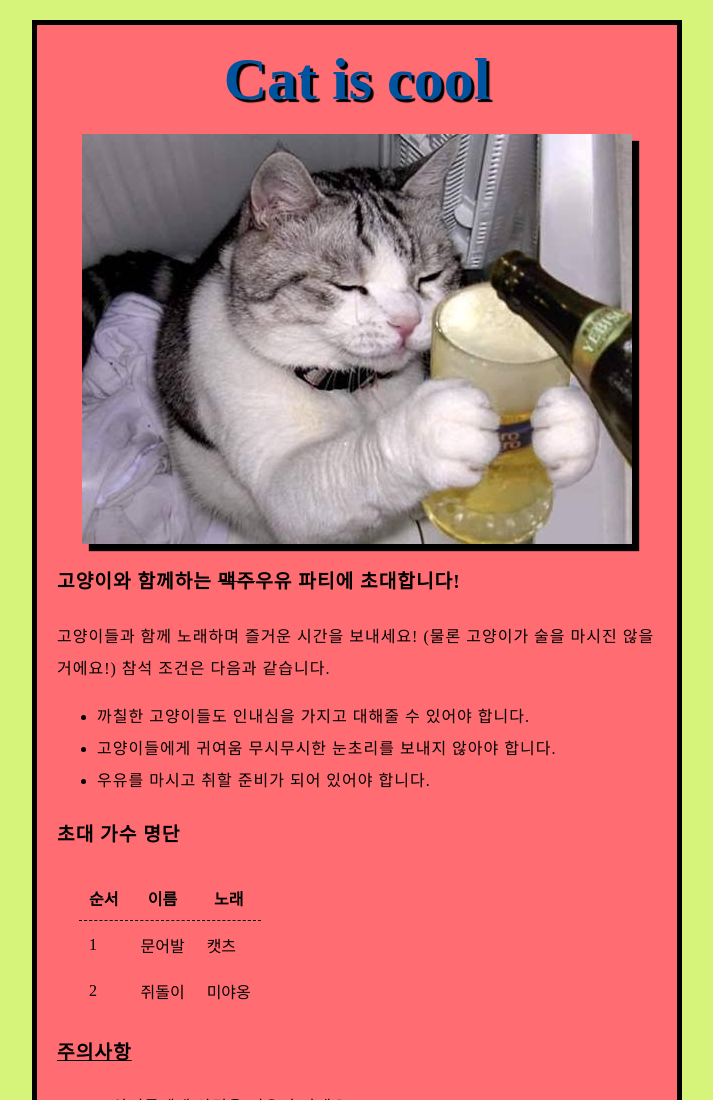
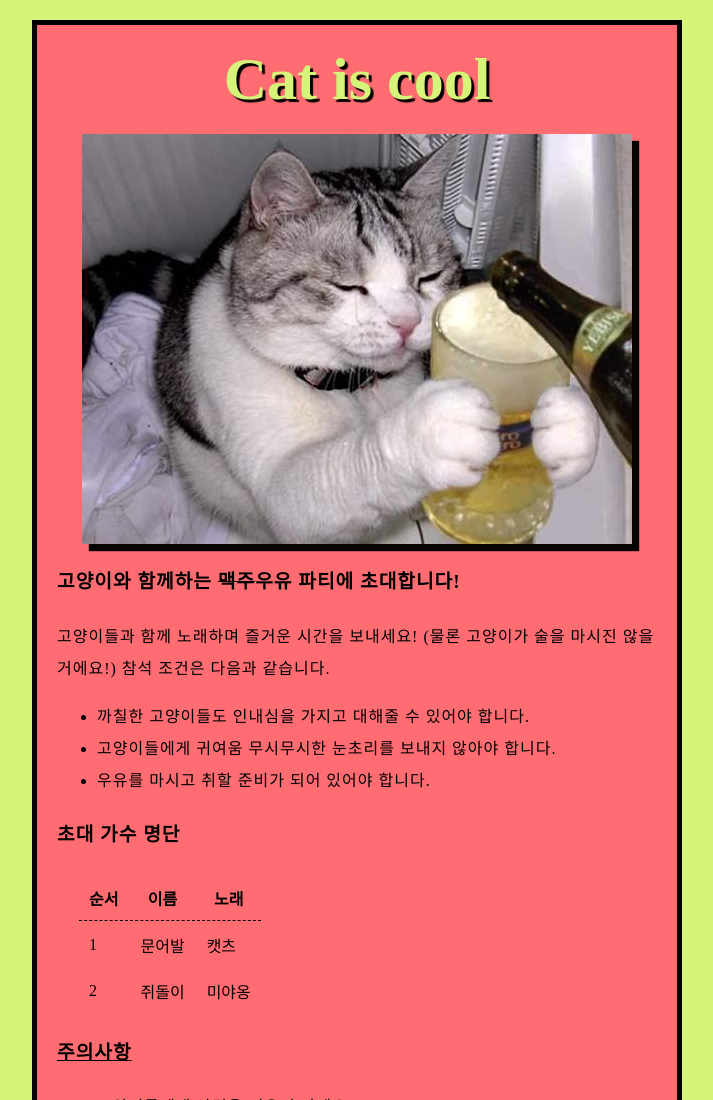
Before and after one commit to SohnEugene/webprogramming_3rdweek, a plain HTML site: page index.html in a window 1280 px wide. Shown: the top 1100 px of the page, without its empty margins (283-996 px from the left). Drawn offline with Linux system fonts and the light colour scheme.

Commit message:
Update style.css

```diff
--- a/style.css
+++ b/style.css
@@ -19,7 +19,7 @@ html {
     text-align: center;
     margin: 0;
     padding: 20px 0;
-    color: #00539F;
+    color: #d5f479;
     text-shadow: 3px 3px 1px black;
   }
 
```
